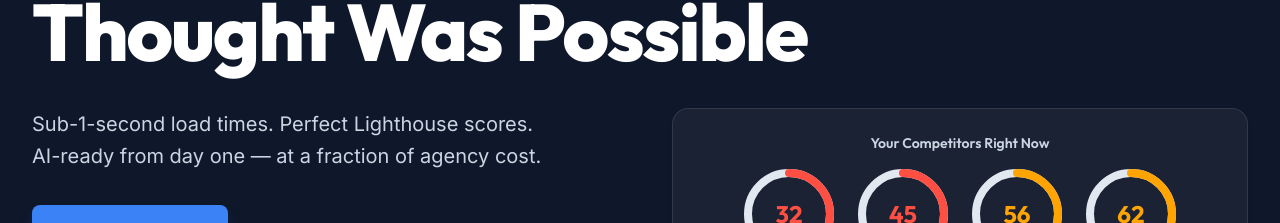
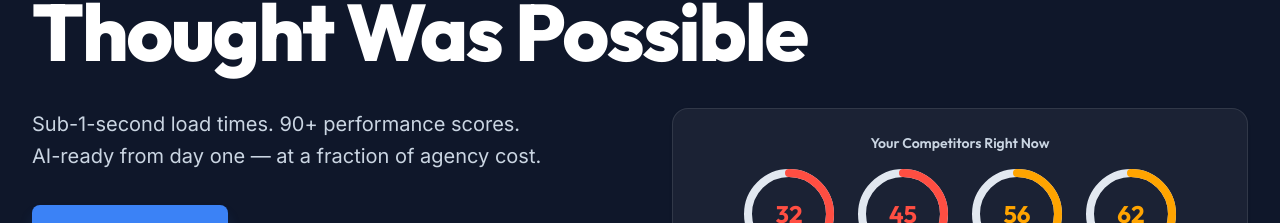
Before and after one commit to straydesign/straywebdesign, a Next.js app: page / in a window 1280 px wide. Shown: the part 231-454 px from the top of the page. Built offline with nearby package versions, Linux system fonts and the light colour scheme.

Commit message:
copy: update hero subtitle to say 90+ performance scores

```diff
--- a/src/components/sections/Hero.tsx
+++ b/src/components/sections/Hero.tsx
@@ -63,7 +63,7 @@ function HeroInner() {
         <div>
           {/* Paragraph — render immediately visible for LCP */}
           <p className="max-w-lg text-lg leading-relaxed text-slate-300 md:text-xl">
-            Sub-1-second load times. Perfect Lighthouse scores. AI-ready from day one — at a fraction of agency cost.
+            Sub-1-second load times. 90+ performance scores. AI-ready from day one — at a fraction of agency cost.
           </p>
 
           <AnimateIn delay={0.3} className="mt-8">
```
